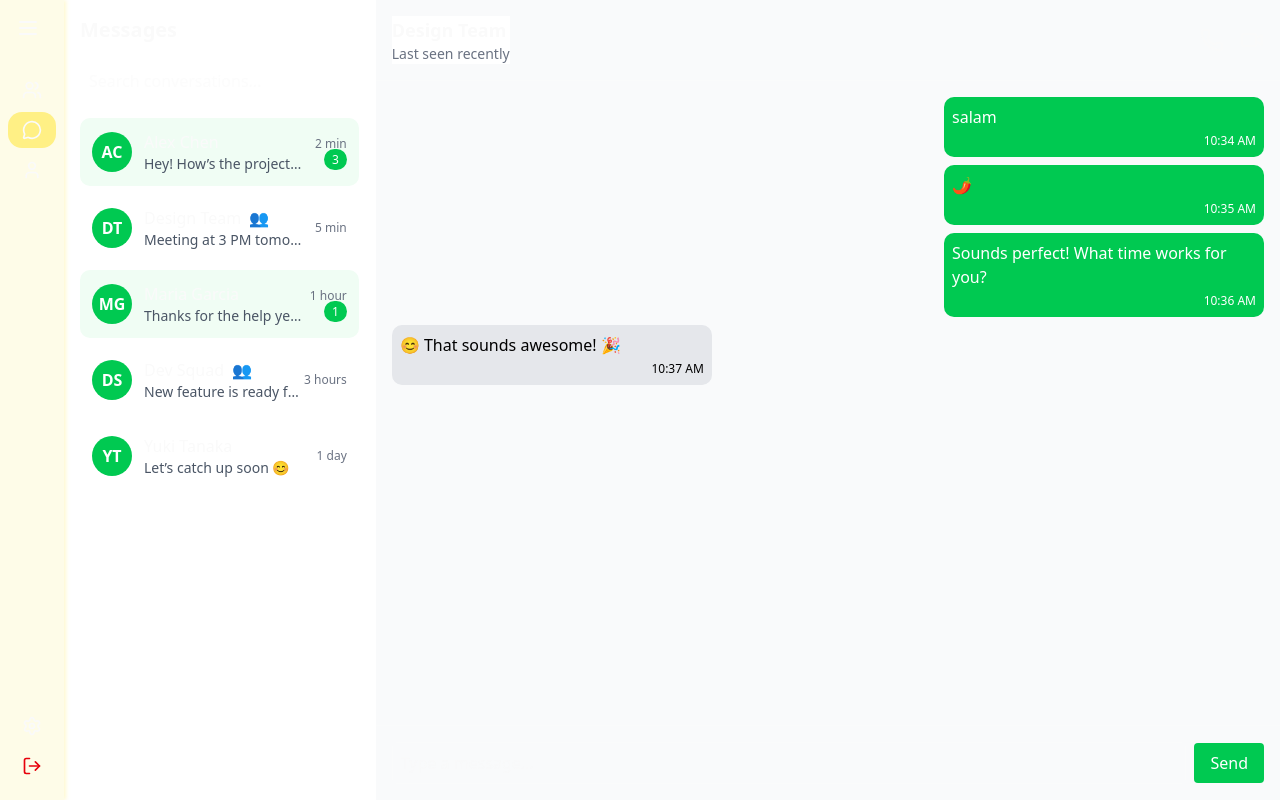
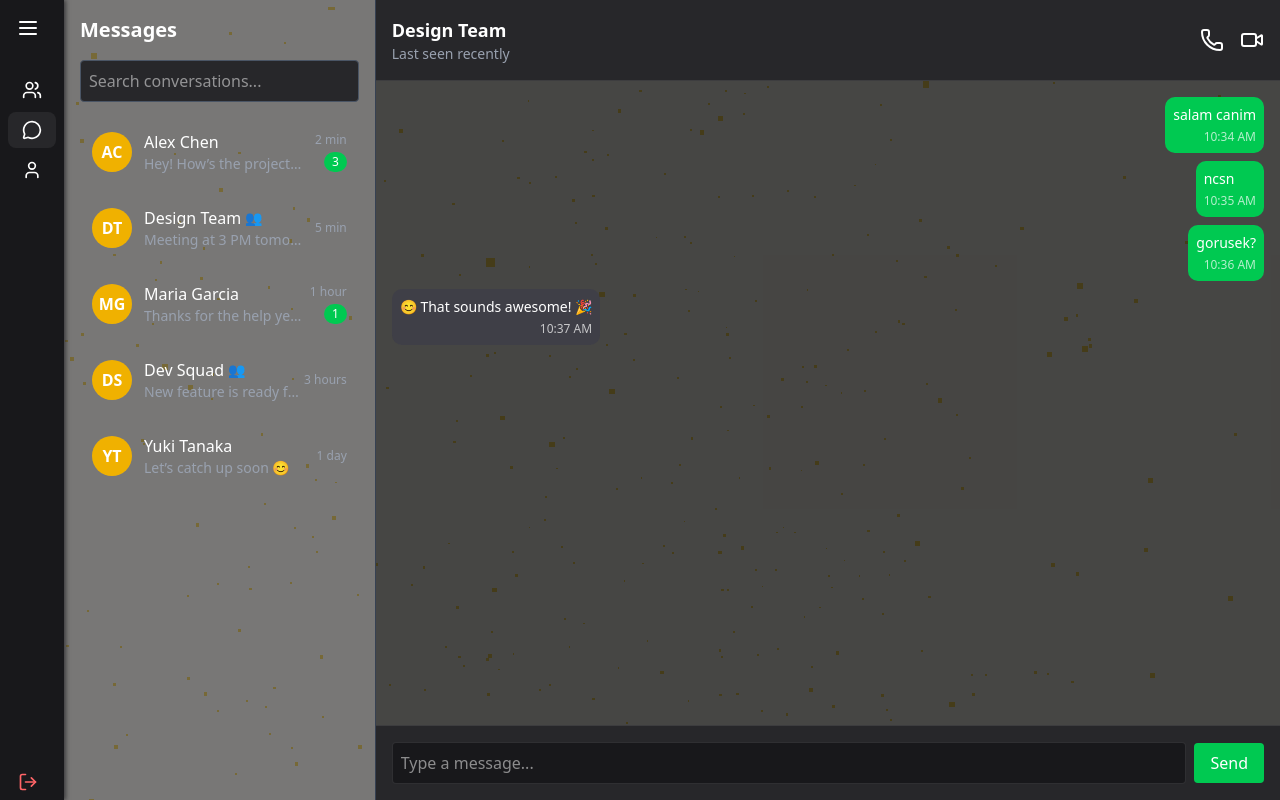
Before and after one commit to afid0n/talksy-chat-app, a React (Vite) app in the folder client/: page /chat in a window 1280 px wide. Built offline with nearby package versions, Linux system fonts and the light colour scheme.

Commit message:
fix:dark mode for pages and bg animation

```diff
--- a/client/src/components/ChatPage.tsx
+++ b/client/src/components/ChatPage.tsx
@@ -4,53 +4,55 @@ import { useState } from "react";
 const ChatPage = () => {
   const [message, setMessage] = useState("");
   const messages = [
-    { from: "me", text: "salam", time: "10:34 AM" },
-    { from: "me", text: "🌶️", time: "10:35 AM" },
-    { from: "me", text: "Sounds perfect! What time works for you?", time: "10:36 AM" },
+    { from: "me", text: "salam canim", time: "10:34 AM" },
+    { from: "me", text: "ncsn", time: "10:35 AM" },
+    { from: "me", text: "gorusek?", time: "10:36 AM" },
     { from: "alex", text: "😊 That sounds awesome! 🎉", time: "10:37 AM" },
   ];
 
   return (
-    <div className="flex-1 flex flex-col h-screen bg-gray-50">
-      <div className="border-b p-4 flex items-center justify-between">
-        <div className="bg-white">
-          <h2 className="text-lg font-semibold">Design Team</h2>
-          <p className="text-sm text-gray-500">Last seen recently</p>
+    <div className="flex-1 flex flex-col h-screen bg-gray-50/80 dark:bg-zinc-900/80">
+      {/* Header */}
+      <div className="border-b p-4 flex items-center justify-between bg-white dark:bg-zinc-800">
+        <div>
+          <h2 className="text-lg font-semibold text-black dark:text-white">Design Team</h2>
+          <p className="text-sm text-gray-500 dark:text-gray-400">Last seen recently</p>
         </div>
-        <div className="flex gap-4">
-          <button><Phone/></button>
-          <button><Video/></button>
+        <div className="flex gap-4 text-black dark:text-white">
+          <button><Phone /></button>
+          <button><Video /></button>
         </div>
       </div>
 
-      <div className="flex-1 p-4 overflow-y-auto space-y-2">
+      {/* Messages */}
+      <div className="flex-1 p-4 overflow-y-auto flex flex-col gap-2">
         {messages.map((msg, idx) => (
           <div
             key={idx}
-            className={`max-w-xs p-2 rounded-lg ${
+            className={`max-w-xs p-2 rounded-lg text-sm ${
               msg.from === "me"
-                ? "bg-green-500 text-white self-end ml-auto"
-                : "bg-gray-200 text-black self-start"
+                ? "bg-green-500 text-white self-end"
+                : "bg-gray-200 dark:bg-zinc-700 text-black dark:text-white self-start"
             }`}
           >
             <p>{msg.text}</p>
-            <span className="block text-xs mt-1 text-right">{msg.time}</span>
+            <span className="block text-xs mt-1 text-right opacity-70">{msg.time}</span>
           </div>
         ))}
       </div>
 
-      <div className="p-4 border-t">
+      {/* Input */}
+      <div className="p-4 border-t bg-white dark:bg-zinc-800">
         <div className="flex items-center gap-2">
           <input
             type="text"
             value={message}
             onChange={(e) => setMessage(e.target.value)}
             placeholder="Type a message..."
-            className="flex-1 border p-2 rounded"
+            className="flex-1 border p-2 rounded bg-white dark:bg-zinc-900 text-black dark:text-white"
           />
           <button className="bg-green-500 text-white px-4 py-2 rounded">Send</button>
         </div>
-
       </div>
     </div>
   );
--- a/client/src/components/Messages.tsx
+++ b/client/src/components/Messages.tsx
@@ -1,3 +1,4 @@
+import { useState } from "react";
 
 const conversations = [
   { id: 1, name: "Alex Chen", message: "Hey! How’s the project going?", time: "2 min", unread: 3, initials: "AC" },
@@ -8,37 +9,51 @@ const conversations = [
 ];
 
 const Messages = () => {
+  const [selectedId, setSelectedId] = useState<number | null>(null);
+
+  const handleClick = (id: number) => {
+    setSelectedId(id);
+    console.log("Selected conversation:", id);
+    // Later you can use navigate(`/chat/${id}`) or set currentChat(id)
+  };
+
   return (
-    <div className=" border-r p-4 overflow-y-auto bg-white">
-      <h2 className="text-xl font-semibold mb-4">Messages</h2>
+    <div className="border-r p-4 overflow-y-auto bg-white/70 dark:bg-zinc-700/70 dark:border-gray-700 min-h-screen">
+      <h2 className="text-xl font-semibold mb-4 text-gray-800 dark:text-white">Messages</h2>
+
       <input
         type="text"
         placeholder="Search conversations..."
-        className="w-full p-2 mb-4 border rounded"
+        className="w-full p-2 mb-4 border rounded dark:bg-zinc-800 dark:border-gray-600 dark:text-white"
       />
+
       <ul>
         {conversations.map((c) => (
           <li
             key={c.id}
-            className={`flex items-center justify-between p-3 mb-2 rounded-lg hover:bg-gray-100 cursor-pointer ${
-              c.unread ? "bg-green-50" : ""
+            onClick={() => handleClick(c.id)}
+            className={`flex items-center justify-between p-3 mb-2 rounded-lg cursor-pointer transition-all ${
+              selectedId === c.id ? "bg-yellow-100 dark:bg-yellow-800" : "hover:bg-gray-100 dark:hover:bg-zinc-800"
             }`}
           >
             <div className="flex items-center gap-3">
-              <div className="bg-green-500 text-white rounded-full w-10 h-10 flex items-center justify-center font-bold">
+              <div className="bg-yellow-500 text-white rounded-full w-10 h-10 flex items-center justify-center font-bold">
                 {c.initials}
               </div>
-              <div>
-                <h4 className="font-medium">
-                  {c.name} {c.group && <span className="ml-1">👥</span>}
+
+              <div className="w-40">
+                <h4 className="font-medium text-gray-800 dark:text-white flex items-center">
+                  {c.name}
+                  {c.group && <span className="ml-1 text-sm">👥</span>}
                 </h4>
-                <p className="text-sm text-gray-600 truncate w-40">{c.message}</p>
+                <p className="text-sm text-gray-600 dark:text-gray-400 truncate">{c.message}</p>
               </div>
             </div>
-            <div className="text-right text-xs text-gray-500">
+
+            <div className="text-right text-xs text-gray-500 dark:text-gray-400">
               <p>{c.time}</p>
               {c.unread > 0 && (
-                <span className="bg-green-500 text-white px-2 py-0.5 rounded-full text-xs">
+                <span className="bg-green-500 text-white px-2 py-0.5 rounded-full text-xs inline-block mt-1">
                   {c.unread}
                 </span>
               )}
--- a/client/src/components/NotificationsPanel.tsx
+++ b/client/src/components/NotificationsPanel.tsx
@@ -23,13 +23,13 @@ const NotificationToggle = ({
     <label className="inline-flex items-center cursor-pointer">
       <input type="checkbox" checked={checked} onChange={onChange} className="sr-only peer" />
       <div
-        className={`w-11 h-6 rounded-full peer transition-colors duration-300 ${
-          checked ? "bg-green-500" : "bg-gray-300 dark:bg-gray-600"
+        className={`w-12 h-6 flex items-center rounded-full px-0.5 peer transition-colors duration-300 ${
+          checked ? "bg-yellow-500" : "bg-gray-300 dark:bg-gray-600"
         }`}
       >
         <div
-          className={`w-5 h-5 bg-white rounded-full shadow-md transform transition-transform duration-300 ${
-            checked ? "translate-x-5" : "translate-x-1"
+          className={`w-5 h-5 bg-white rounded-full  shadow-md transform transition-transform duration-300 ${
+            checked ? "translate-x-6" : "translate-x-0"
           }`}
         />
       </div>
--- a/client/src/components/PersonalInformation.tsx
+++ b/client/src/components/PersonalInformation.tsx
@@ -8,7 +8,7 @@ const PersonalInformation = () => {
   const [location, setLocation] = useState("San Francisco, CA");
 
   return (
-    <div className="bg-white dark:bg-zinc-900 p-6 rounded-xl shadow-sm space-y-6">
+    <div className="bg-white dark:bg-zinc-900 p-6 rounded-xl shadow-sm space-y-6 border border-gray-200 dark:border-zinc-700">
       <h3 className="text-lg font-semibold text-gray-800 dark:text-gray-100">Personal Information</h3>
 
       <div className="grid grid-cols-1 md:grid-cols-2 gap-6">
--- a/client/src/components/PrivacySettings.tsx
+++ b/client/src/components/PrivacySettings.tsx
@@ -6,11 +6,11 @@ const PrivacySettings = () => {
     const [messagePrivacy, setMessagePrivacy] = useState("Everyone");
 
     return (
-        <div className="bg-white dark:bg-zinc-900 p-6 rounded-xl shadow-sm space-y-6">
+        <div className="bg-white dark:bg-zinc-900 border border-gray-200 dark:border-zinc-700 p-6 rounded-xl shadow-sm space-y-6">
             <h3 className="text-lg font-semibold text-gray-800 dark:text-gray-100">Privacy Settings</h3>
 
             {/* Profile Visibility */}
-            <div className="flex items-center justify-between bg-gray-50 dark:bg-zinc-800 hover:bg-gray-100 dark:hover:bg-zinc-700 rounded-xl p-4 transition">
+            <div className="flex items-center justify-between bg-gray-50 dark:bg-zinc-800 hover:bg-gray-100 dark:hover:bg-zinc-700 border border-gray-100 dark:border-zinc-700 rounded-xl p-4 transition">
                 <div className="flex items-start gap-3">
                     <Eye className="mt-1 text-gray-500 dark:text-gray-300" />
                     <div>
@@ -19,7 +19,7 @@ const PrivacySettings = () => {
                     </div>
                 </div>
                 <select
-                    className="border border-gray-300 dark:border-zinc-600 dark:bg-zinc-800 dark:text-white rounded-lg px-4 py-2 text-sm focus:outline-none focus:ring-2 focus:ring-blue-500"
+                    className="border border-gray-300 dark:border-zinc-600 dark:bg-zinc-900 dark:text-white rounded-lg px-4 py-2 text-sm focus:outline-none focus:ring-2 focus:ring-blue-500"
                     value={profileVisibility}
                     onChange={(e) => setProfileVisibility(e.target.value)}
                 >
@@ -30,7 +30,7 @@ const PrivacySettings = () => {
             </div>
 
             {/* Message Privacy */}
-            <div className="flex items-center justify-between bg-gray-50 dark:bg-zinc-800 hover:bg-gray-100 dark:hover:bg-zinc-700 rounded-xl p-4 transition">
+            <div className="flex items-center justify-between bg-gray-50 dark:bg-zinc-800 hover:bg-gray-100 dark:hover:bg-zinc-700 border border-gray-100 dark:border-zinc-700 rounded-xl p-4 transition">
                 <div className="flex items-start gap-3">
                     <MessageSquare className="mt-1 text-gray-500 dark:text-gray-300" />
                     <div>
@@ -39,7 +39,7 @@ const PrivacySettings = () => {
                     </div>
                 </div>
                 <select
-                    className="border border-gray-300 dark:border-zinc-600 dark:bg-zinc-800 dark:text-white rounded-lg px-4 py-2 text-sm focus:outline-none focus:ring-2 focus:ring-blue-500"
+                    className="border border-gray-300 dark:border-zinc-600 dark:bg-zinc-900 dark:text-white rounded-lg px-4 py-2 text-sm focus:outline-none focus:ring-2 focus:ring-blue-500"
                     value={messagePrivacy}
                     onChange={(e) => setMessagePrivacy(e.target.value)}
                 >
--- a/client/src/components/Sidebar.tsx
+++ b/client/src/components/Sidebar.tsx
@@ -1,7 +1,5 @@
-import React from 'react';
 import { Link, useLocation } from 'react-router-dom';
 import {
-  Settings,
   Menu,
   X,
   User,
@@ -22,12 +20,13 @@ const Sidebar = ({ isOpen, toggleSidebar }: { isOpen: boolean; toggleSidebar: ()
   return (
     <aside
       className={`
-        fixed top-0 left-0 h-screen z-50 bg-yellow-50 shadow-[2px_0_4px_rgba(254,240,138,0.4)]
+        fixed top-0 left-0 h-screen z-50 bg-yellow-50 dark:bg-zinc-900
+        shadow-[2px_0_4px_rgba(254,240,138,0.4)] dark:shadow-[2px_0_4px_rgba(24,24,27,0.6)]
         transition-all duration-300 flex flex-col overflow-x-hidden
         ${isOpen ? 'w-64' : 'w-16'}
       `}
     >
-      <div className="px-4 py-4 flex items-center justify-between">
+      <div className="px-4 py-4 flex items-center justify-between text-zinc-800 dark:text-white">
         <button onClick={toggleSidebar}>
           {isOpen ? <X size={24} /> : <Menu size={24} />}
         </button>
@@ -44,11 +43,11 @@ const Sidebar = ({ isOpen, toggleSidebar }: { isOpen: boolean; toggleSidebar: ()
             <Link
               key={path}
               to={path}
-              className={`flex items-center px-3 py-2 rounded-md text-sm font-medium transition ${
-                location.pathname === path
-                  ? 'bg-yellow-200 rounded-xl'
-                  : 'hover:bg-yellow-100'
-              }`}
+              className={`flex items-center px-3 py-2 rounded-md text-sm font-medium transition
+                ${location.pathname === path
+                  ? 'bg-yellow-200 dark:bg-zinc-800 text-zinc-900 dark:text-white'
+                  : 'hover:bg-yellow-100 dark:hover:bg-zinc-800 text-zinc-800 dark:text-white'}
+              `}
             >
               <div className="min-w-[24px] flex-shrink-0 flex items-center justify-center">
                 <Icon size={20} />
@@ -65,22 +64,7 @@ const Sidebar = ({ isOpen, toggleSidebar }: { isOpen: boolean; toggleSidebar: ()
           ))}
         </nav>
 
-        <div className="mb-4 flex flex-col space-y-1 px-2">
-          <button className="flex items-center px-3 py-2 rounded-md text-sm font-medium transition hover:bg-yellow-100">
-            <div className="min-w-[24px] flex-shrink-0 flex items-center justify-center">
-              <Settings size={20} />
-            </div>
-            <span
-              className={`
-                whitespace-nowrap transition-all duration-300
-                ${isOpen ? 'opacity-100 ml-3 translate-x-0' : 'opacity-0 ml-0 -translate-x-2'}
-              `}
-            >
-              Settings
-            </span>
-          </button>
-
-          <button className="flex items-center px-3 py-2 rounded-md text-sm font-medium text-red-600 transition hover:bg-yellow-100">
+          <button className="flex items-center cursor-pointer px-4 py-2 rounded-md text-sm font-medium text-red-600 dark:text-red-400 transition hover:bg-yellow-100 dark:hover:bg-zinc-800">
             <div className="min-w-[24px] flex-shrink-0 flex items-center justify-center">
               <LogOut size={20} />
             </div>
@@ -93,7 +77,6 @@ const Sidebar = ({ isOpen, toggleSidebar }: { isOpen: boolean; toggleSidebar: ()
               Log Out
             </span>
           </button>
-        </div>
       </div>
     </aside>
   );
--- a/client/src/components/three-background/ThreeBackground.tsx
+++ b/client/src/components/three-background/ThreeBackground.tsx
@@ -1,11 +1,29 @@
-import { useEffect, useRef } from "react";
+import { useEffect, useRef, useState } from "react";
 import * as THREE from "three";
 
 const ThreeBackground = () => {
   const mountRef = useRef<HTMLDivElement | null>(null);
+  const [isDarkMode, setIsDarkMode] = useState(
+    localStorage.getItem("vite-ui-theme") === "dark"
+  );
+
+  // Listen for theme changes in localStorage and custom event
+  useEffect(() => {
+    const updateTheme = () => {
+      setIsDarkMode(localStorage.getItem("vite-ui-theme") === "dark");
+    };
+    window.addEventListener("storage", updateTheme);
+    window.addEventListener("vite-ui-theme-change", updateTheme);
+    return () => {
+      window.removeEventListener("storage", updateTheme);
+      window.removeEventListener("vite-ui-theme-change", updateTheme);
+    };
+  }, []);
 
   useEffect(() => {
     const scene = new THREE.Scene();
+    scene.background = new THREE.Color(isDarkMode ? "#101014" : "#fefce8");
+
     const camera = new THREE.PerspectiveCamera(
       75,
       window.innerWidth / window.innerHeight,
@@ -32,11 +50,12 @@ const ThreeBackground = () => {
 
     const material = new THREE.PointsMaterial({
       size: 0.06,
-      color: "#facc15",
+      color: isDarkMode ? "#f59e10" : "#facc15", // orange for dark, yellow for light
     });
 
     const particles = new THREE.Points(geometry, material);
     scene.add(particles);
+
     const animate = () => {
       requestAnimationFrame(animate);
       particles.rotation.y += 0.001;
@@ -44,22 +63,24 @@ const ThreeBackground = () => {
       renderer.render(scene, camera);
     };
     animate();
+
     const handleResize = () => {
       camera.aspect = window.innerWidth / window.innerHeight;
       camera.updateProjectionMatrix();
       renderer.setSize(window.innerWidth, window.innerHeight);
     };
     window.addEventListener("resize", handleResize);
+
     return () => {
       window.removeEventListener("resize", handleResize);
       mount?.removeChild(renderer.domElement);
     };
-  }, []);
+  }, [isDarkMode]);
 
   return (
     <div
       ref={mountRef}
-      className="fixed top-0 left-0 w-full h-full -z-10 bg-yellow-50"
+      className="fixed top-0 left-0 w-full h-full -z-10"
     />
   );
 };
--- a/client/src/pages/auth/Login.tsx
+++ b/client/src/pages/auth/Login.tsx
@@ -7,7 +7,7 @@ export default function LoginForm() {
   const [password, setPassword] = useState('');
 
   return (
-    <div className="flex flex-col items-center justify-center min-h-screen dark:bg-black text-black dark:text-white transition-colors">
+    <div className="flex flex-col items-center justify-center min-h-screen text-black dark:text-white transition-colors">
       <div className="mb-6 text-center">
         <h1 className="text-4xl font-bold">
           <span className="text-black dark:text-white">Talk</span>
--- a/client/src/pages/auth/Register.tsx
+++ b/client/src/pages/auth/Register.tsx
@@ -4,7 +4,7 @@ import RegisterForm from "@/components/RegisterForm";
 export default function Register() {
 
   return (
-    <div className="flex flex-col items-center justify-center min-h-screen  dark:bg-black text-black dark:text-white transition-colors">
+    <div className="flex flex-col items-center justify-center min-h-screen  text-black dark:text-white transition-colors">
       <div className="mb-6 text-center">
         <h1 className="text-4xl font-bold">
           <span className="text-black dark:text-white">Talk</span>
```
Also changed, not shown: client/src/components/Cards.tsx (+50 -100 lines), client/src/pages/client/Profile.tsx (+137 -131 lines).
